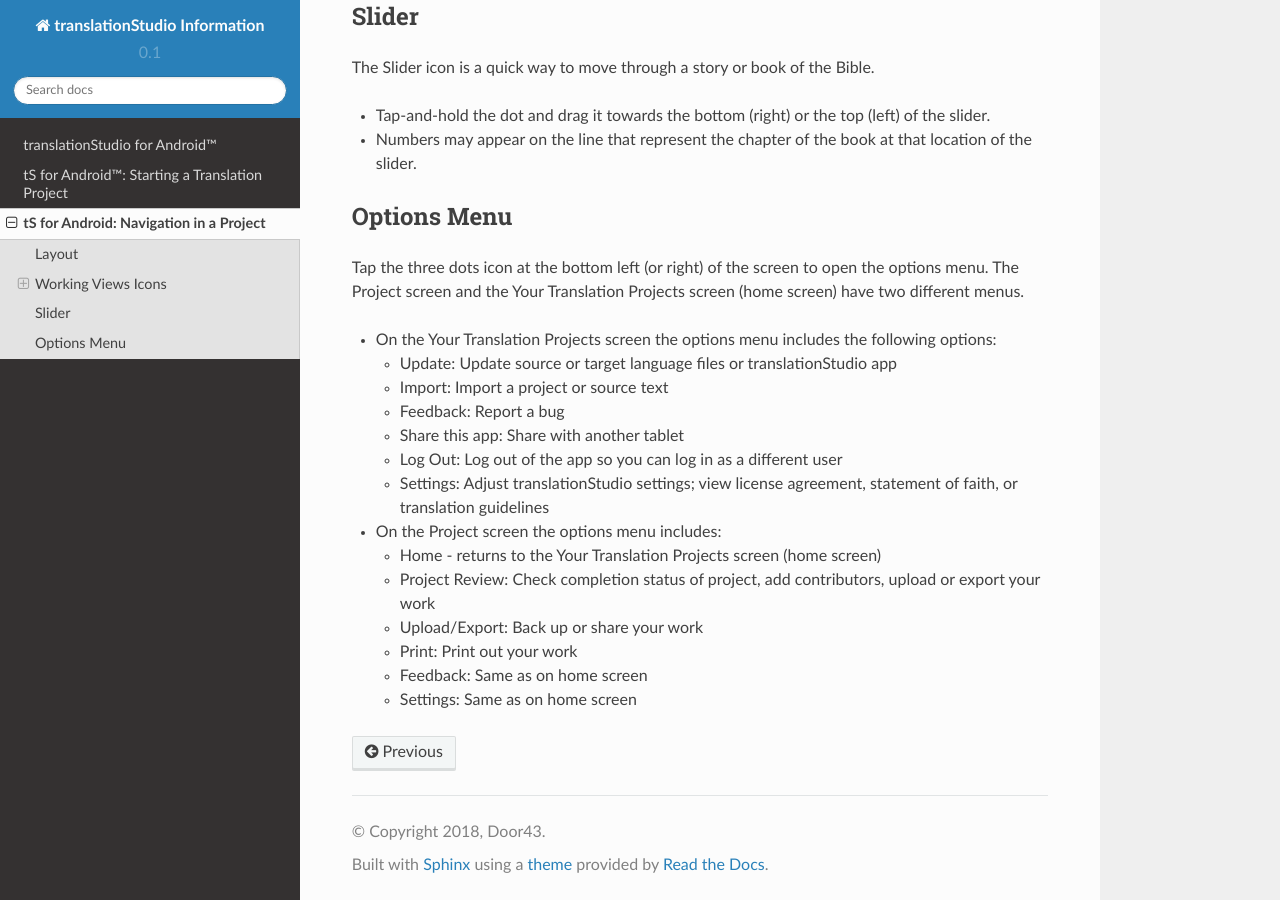
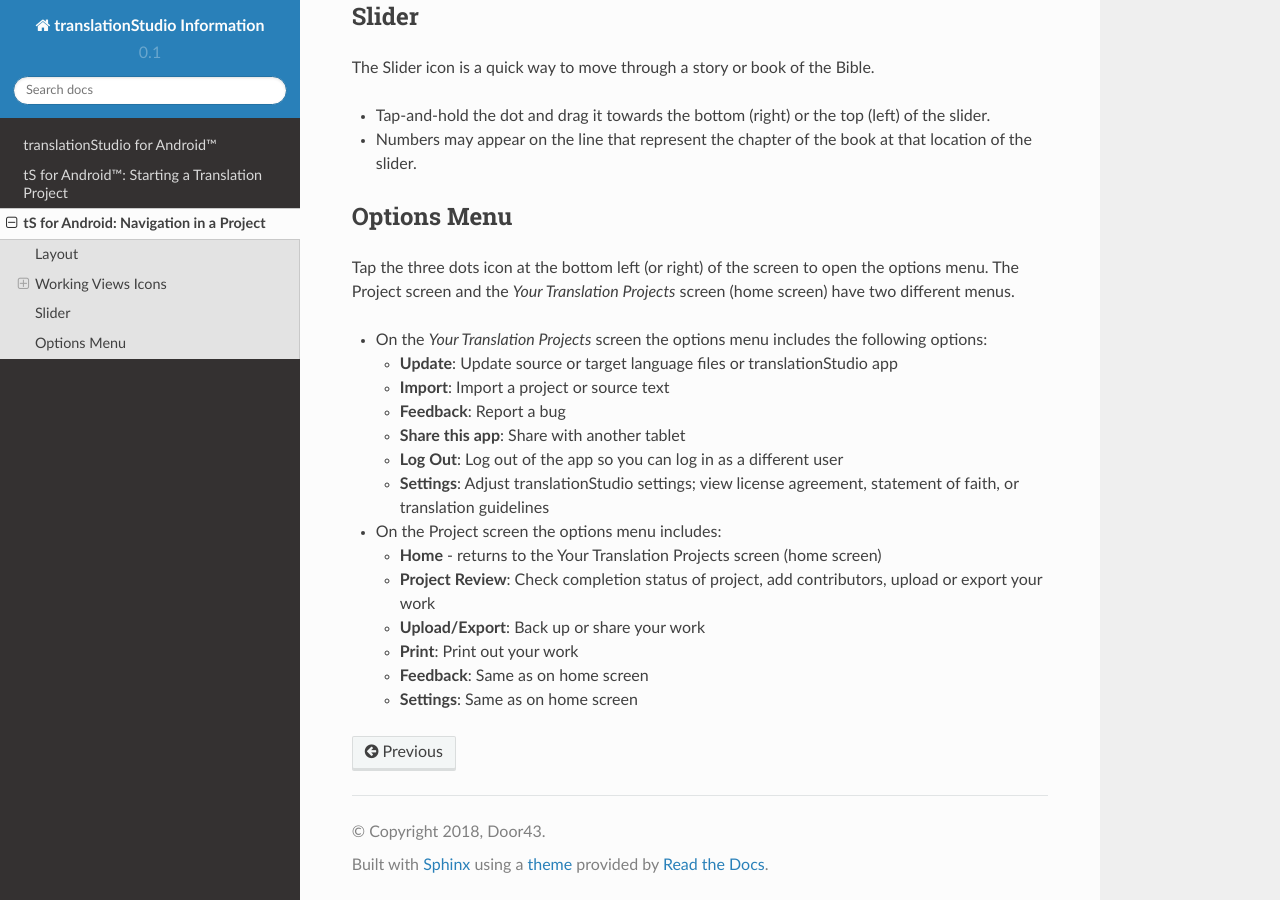
Before and after one commit to unfoldingWord-dev/translationStudio-Info, a Sphinx documentation site: the page built from docs/tNavigate.rst, in a window 1280 px wide and 900 px high, scrolled down 2506 px. Built offline with Sphinx 7.4.7 and the Read the Docs theme 2.0.0, drawn with Linux system fonts in a browser that asks for light colours; pages that are not in the unit, such as notebooks, are missing from menus.

Commit message:
Update tNavigate.rst

```diff
--- a/docs/tNavigate.rst
+++ b/docs/tNavigate.rst
@@ -78,32 +78,32 @@ The Slider icon is a quick way to move through a story or book of the Bible.
 Options Menu
 ------------
 
-Tap the three dots icon at the bottom left (or right) of the screen to open the options menu. The Project screen and the Your Translation Projects screen (home screen) have two different menus.
+Tap the three dots icon at the bottom left (or right) of the screen to open the options menu. The Project screen and the *Your Translation Projects* screen (home screen) have two different menus.
 
-* On the Your Translation Projects screen the options menu includes the following options:
+* On the *Your Translation Projects* screen the options menu includes the following options:
 
-  * Update: Update source or target language files or translationStudio app
+  * **Update**: Update source or target language files or translationStudio app
 
-  * Import: Import a project or source text
+  * **Import**: Import a project or source text
 
-  * Feedback: Report a bug
+  * **Feedback**: Report a bug
 
-  * Share this app: Share with another tablet
+  * **Share this app**: Share with another tablet
 
-  * Log Out: Log out of the app so you can log in as a different user
+  * **Log Out**: Log out of the app so you can log in as a different user
 
-  * Settings: Adjust translationStudio settings; view license agreement, statement of faith, or translation guidelines
+  * **Settings**: Adjust translationStudio settings; view license agreement, statement of faith, or translation guidelines
 
 * On the Project screen the options menu includes:
 
-  * Home - returns to the Your Translation Projects screen (home screen)
+  * **Home** - returns to the Your Translation Projects screen (home screen)
 
-  * Project Review: Check completion status of project, add contributors, upload or export your work
+  * **Project Review**: Check completion status of project, add contributors, upload or export your work
 
-  * Upload/Export: Back up or share your work
+  * **Upload/Export**: Back up or share your work
 
-  * Print: Print out your work
+  * **Print**: Print out your work
 
-  * Feedback: Same as on home screen
+  * **Feedback**: Same as on home screen
 
-  * Settings: Same as on home screen
+  * **Settings**: Same as on home screen
```
